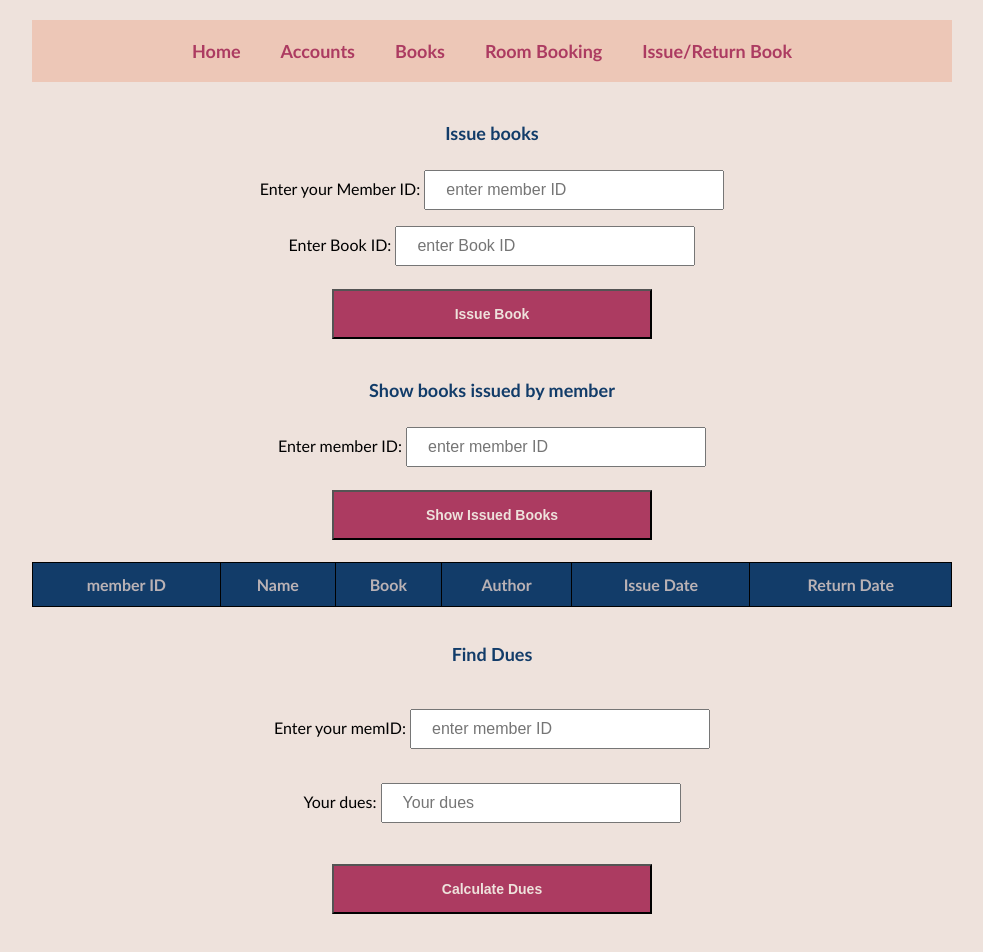
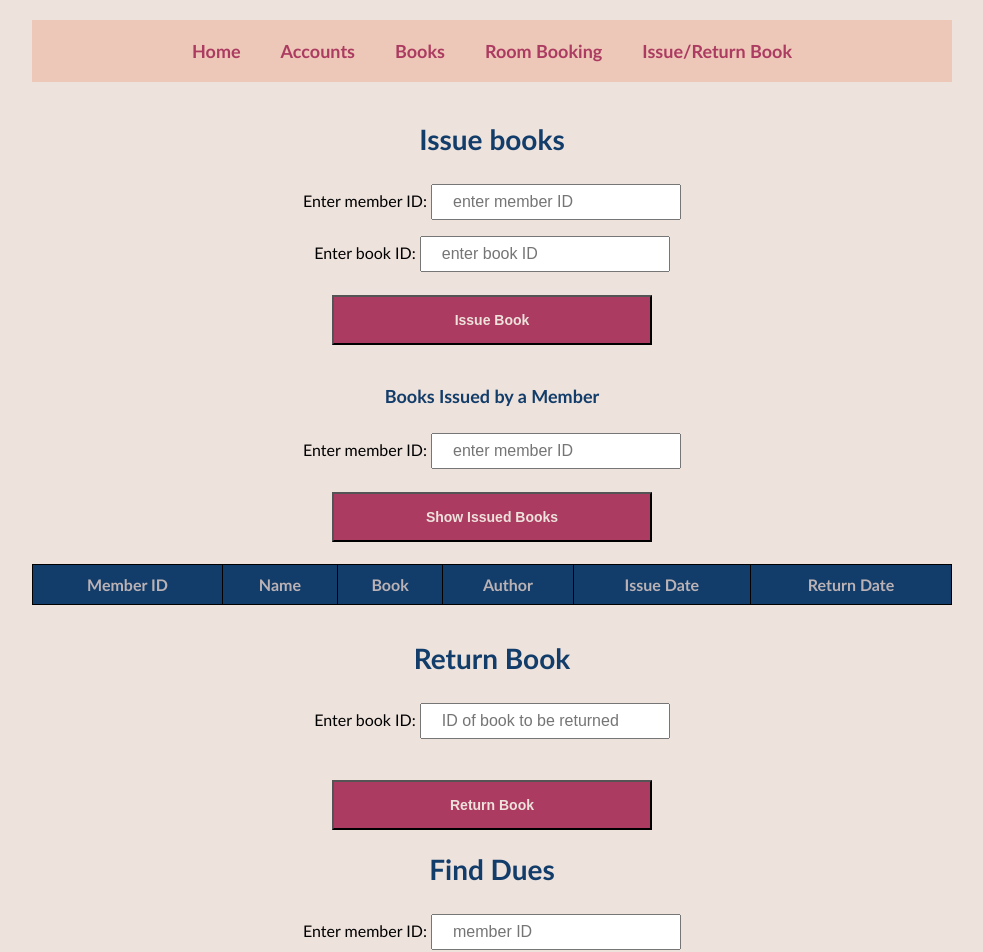
Before and after one commit to Arvind2002/DBS_lms, a React (Create React App) app in the folder frontend/: page /issue in a window 1280 px wide. Shown: the top 952 px of the page, without its empty margins (148-1131 px from the left). Built offline with nearby package versions, Linux system fonts and the light colour scheme.

Commit message:
minor debugging

```diff
--- a/frontend/src/App.css
+++ b/frontend/src/App.css
@@ -30,8 +30,8 @@ body {
 }
 
 input {
-  width: 300px;
-  height: 40px;
+  width: 250px;
+  height: 36px;
   font-size: 16px;
   margin: 5px;
   padding: 12px 20px;
@@ -72,8 +72,8 @@ td, th {
 tr:nth-child(even){background-color: #BAB2B5;}
 
 th {
-  padding-top: 12px;
-  padding-bottom: 12px;
+  padding-top: 10px;
+  padding-bottom: 10px;
   text-align: center;
   background-color: #123C69;
   align-items: center;
--- a/frontend/src/components/Navbar.js
+++ b/frontend/src/components/Navbar.js
@@ -2,7 +2,7 @@ import { Link } from "react-router-dom";
 
 export default function Navbar() {
   return(
-    <header className="navbar">
+    <header className="nav">
         <nav>
             <ul>
                 <li><Link to = "/">Home</Link></li>
--- a/frontend/src/components/issued-columns.js
+++ b/frontend/src/components/issued-columns.js
@@ -1,6 +1,6 @@
 export const issued_columns = [
     {
-        Header: 'member ID',
+        Header: 'Member ID',
         accessor: 'memID'
     },
     {
--- a/frontend/src/components/reserved-columns.js
+++ b/frontend/src/components/reserved-columns.js
@@ -1,6 +1,6 @@
 export const reserved_columns = [
     {
-        Header: 'member ID',
+        Header: 'Member ID',
         accessor: 'memId'
     },
     {
@@ -12,11 +12,11 @@ export const reserved_columns = [
         accessor: 'roomName'
     },
     {
-        Header: 'hour',
+        Header: 'Hour',
         accessor: 'hour'
     },
     {
-        Header: 'start Time',
+        Header: 'Start Time',
         accessor: 'startTime'
     },
     {
--- a/frontend/src/components/room-columns.js
+++ b/frontend/src/components/room-columns.js
@@ -8,7 +8,7 @@ export const room_columns = [
         accessor: 'roomName'
     },
     {
-        Header: 'CostPerHour',
+        Header: 'Cost Per Hour',
         accessor: 'costPerHour'
     },
 
--- a/frontend/src/pages/accounts.js
+++ b/frontend/src/pages/accounts.js
@@ -149,7 +149,7 @@ const Accounts = () => {
 
             <div className='Update'>
                 <br></br>
-                <h3>Update account</h3>
+                <h3>Update Account</h3>
                 <label>Member ID: </label>
                 <input
                 type = "text"
@@ -172,12 +172,12 @@ const Accounts = () => {
                 }}
                 />
                 <br></br>
-                <label>New Account Type ID: </label>
+                <label>New Account Type: </label>
                 <input
                 type = "text"
                 name = "type"
                 id = "updateType"
-                placeholder = "1-platinum; 2-gold; 3-silver; 4-bronze"
+                placeholder = "platinum/gold/silver/bronze"
                 onChange={(event) => {
                     setUpdateType(event.target.value);
                 }}
--- a/frontend/src/pages/books.js
+++ b/frontend/src/pages/books.js
@@ -27,7 +27,6 @@ const Books = () => {
         document.getElementById("addAuth").value = "";
         document.getElementById("addPub").value = "";
         document.getElementById("addGenre").value = "";
-
     }
 
     const searchBooks = () =>{
--- a/frontend/src/pages/issue.js
+++ b/frontend/src/pages/issue.js
@@ -60,16 +60,14 @@ const Issue = () => {
                 document.getElementById("dues").value = 0;
 
         });
-        document.getElementById("memID").value = "";
     }
 
     const showAllIssues = React.useMemo(()=>issueList);
 
     return(
         <div>
-            <h3>Issue books</h3>
-            <br></br>
-            <label>Enter your Member ID: </label>
+            <h1>Issue books</h1>
+            <label>Enter member ID: </label>
             <input
                     type = "text"
                     name = "memID"
@@ -80,12 +78,12 @@ const Issue = () => {
                     }}
                 />
             <br></br>
-            <label>Enter Book ID: </label>
+            <label>Enter book ID: </label>
             <input
                     type = "text"
                     name = "memID"
                     id = "newBook"
-                    placeholder = "enter Book ID"
+                    placeholder = "enter book ID"
                     onChange={(event) => {
                         setNewIssueBookID(event.target.value);
                     }}
@@ -95,7 +93,7 @@ const Issue = () => {
             <br></br>
             <br></br>
             <br></br>
-            <h3>Show books issued by member</h3>
+            <h3>Books Issued by a Member</h3>
             <br></br>
             <label>Enter member ID: </label>
             <input
@@ -114,27 +112,39 @@ const Issue = () => {
             <BasicTable columns={issued_columns} data= {showAllIssues}/>
             <br></br>
             <br></br>
-            <h3>Find Dues</h3>
+            <h1>Return Book</h1>
+            <label>Enter book ID: </label>
+            <input
+                type = "text"
+                name = "Dues"
+                id = "retID"
+                placeholder = "ID of book to be returned"
+                onChange={(event) => {
+                    setRetID(event.target.value);
+                }}
+            />
             <br></br>
             <br></br>
-            <label>Enter your memID: </label>
+            <button onClick={returnBook}>Return Book</button>
+            <br></br>
+            <br></br>
+            <h1>Find Dues</h1>
+            <label>Enter member ID: </label>
             <input
                     type = "text"
                     name = "memID"
                     id = "memID"
-                    placeholder = "enter member ID"
+                    placeholder = "member ID"
                     onChange={(event) => {
                         setDueMemID(event.target.value);
                     }}
                 />
-                <br></br>
                 <br></br>
             <label>Your dues: </label>
             <input
                     type = "text"
                     name = "Dues"
                     id = "dues"
-                    placeholder = "Your dues"
                     readOnly
                     onChange={(event) => {
                         setDues(event.target.value);
@@ -144,25 +154,6 @@ const Issue = () => {
                 <br></br>
                 <button onClick={calcDues}>Calculate Dues</button>
                 <br></br>
-                <br></br>
-                <br></br>
-                <br></br>
-                <h3>Return Book</h3>
-                <br></br>
-                <label>Enter Book ID: </label>
-                <input
-                    type = "text"
-                    name = "Dues"
-                    id = "retID"
-                    placeholder = "ID of book to return"
-                    onChange={(event) => {
-                        setRetID(event.target.value);
-                    }}
-                />
-                <br></br>
-                <br></br>
-                <button onClick={returnBook}>Return Book</button>
-
         </div>
     );
 }
--- a/frontend/src/pages/rooms.js
+++ b/frontend/src/pages/rooms.js
@@ -2,8 +2,6 @@ import '../App.css';
 import Axios from 'axios'
 import React, { useEffect, useState } from "react"
 import BasicTable from '../components/BasicTable.js'
-import {acc_columns} from '../components/acc-columns.js'
-import {book_columns} from '../components/book-columns.js'
 import {room_columns} from '../components/room-columns.js'
 import {reserved_columns} from '../components/reserved-columns.js'
 
@@ -11,7 +9,6 @@ import {reserved_columns} from '../components/reserved-columns.js'
 const Rooms = () => {
     const [showRoomsName, setShowRoomsName] = useState([]);
     const [showReservations, setShowReservations] = useState([]);
-
     const [bookRoomID, setBookRoomID] = useState(0);
     const [bookMemID, setBookMemID] = useState(0);
     const [bookHour, setHour] = useState(0);
@@ -25,14 +22,12 @@ const Rooms = () => {
         Axios.get("http://localhost:3001/show_rooms")
         .then((response) => {
             setShowRoomsName(response.data);
-            console.log(response);
         });
     }
 
     const displayReservations = () =>{
         Axios.get("http://localhost:3001/show_reservations")
         .then((response) => {
-
             setShowReservations(response.data);
             console.log(response);
         });
@@ -52,8 +47,6 @@ const Rooms = () => {
         document.getElementById("room").value = "";
         document.getElementById("member").value = "";
         document.getElementById("hour").value = "";
-
-
     };
 
     const deleteReservations = () =>{
@@ -67,8 +60,6 @@ const Rooms = () => {
         document.getElementById("delRoomBox").value = "";
         document.getElementById("delMemBox").value = "";
         document.getElementById("delHourBox").value = "";
-
-
     };
 
     const showAllRooms = React.useMemo(()=>showRoomsName);
@@ -77,44 +68,37 @@ const Rooms = () => {
     return(
         <div>
             <h1>Room Booking</h1>
-            <br></br>
-                <button onClick={showRooms}>Display Rooms</button>
-                <br></br>
-                <br></br>
+            <body onLoad={showRooms()}>
                 <BasicTable columns={room_columns} data= {showAllRooms}/>
                 <br></br>
-                <br></br>
-                <br></br>
-                <br></br>
-                <br></br>
-                <label>Enter ID of room you want to book: </label>
+                <label>Enter ID of room to be booked: </label>
                 <input
                     type = "text"
                     name = "roomID"
                     id = "room"
-                    placeholder = "Enter room ID"
+                    placeholder = "enter room ID"
                     onChange={(event) => {
                         setBookRoomID(event.target.value);
                     }}
                 />
                 <br></br>
-                <label>Enter ID of the member who wants to book:</label>
+                <label>Enter member ID: </label>
                 <input
                     type = "text"
                     name = "memID"
                     id = "member"
-                    placeholder = "Enter member ID"
+                    placeholder = "enter member ID"
                     onChange={(event) => {
                         setBookMemID(event.target.value);
                     }}
                 />
                 <br></br>
-                <label>Enter hour you want to book:</label>
+                <label>Enter hour to be booked: </label>
                 <input
                     type = "text"
                     name = "hour"
                     id = "hour"
-                    placeholder = "Enter an hour from 1-8"
+                    placeholder = "enter an hour from 1 to 8"
                     onChange={(event) => {
                         setHour(event.target.value);
                     }}
@@ -124,44 +108,44 @@ const Rooms = () => {
                 <button onClick={bookRoom}>Book Room</button>
                 <br></br>
                 <br></br>
+
                 <br></br>
+                <br></br>
+                <BasicTable columns={reserved_columns} data= {showAllReserved}/>
                 <br></br>
                 <button onClick={displayReservations}>Show All reservations</button>
                 <br></br>
                 <br></br>
-                <label>List of reservations</label>
+                <h3>List of Reservations</h3>
                 <br></br>
-                <BasicTable columns={reserved_columns} data= {showAllReserved}/>
-                <br></br>
-                <br></br>
-                <label>Enter your memberID: </label>
+                <label>Enter member ID: </label>
                 <input
                     type = "text"
                     name = "memID"
                     id = "delMemBox"
-                    placeholder = "Enter member ID"
+                    placeholder = "enter member ID"
                     onChange={(event) => {
                         setDelMemID(event.target.value);
                     }}
                 />
                 <br></br>
-                <label>Enter the roomId you want to cancel: </label>
+                <label>Enter room ID to be cancelled: </label>
                 <input
                     type = "text"
                     name = "roomID"
                     id = "delRoomBox"
-                    placeholder = "Enter room ID"
+                    placeholder = "enter room ID"
                     onChange={(event) => {
                         setDelRoomID(event.target.value);
                     }}
                 />
                 <br></br>
-                <label>Enter the hour you want to cancel: </label>
+                <label>Enter the hour to be cancelled: </label>
                 <input
                     type = "text"
                     name = "memID"
                     id = "delHourBox"
-                    placeholder = "Enter hour"
+                    placeholder = "enter hour"
                     onChange={(event) => {
                         setDelHour(event.target.value);
                     }}
@@ -172,6 +156,7 @@ const Rooms = () => {
                 <br></br>
                 <br></br>
                 <br></br>
+            </body>
         </div>
 
     );
```
Also changed, not shown: 2 other files (tests, documents, lock files or other folders).
